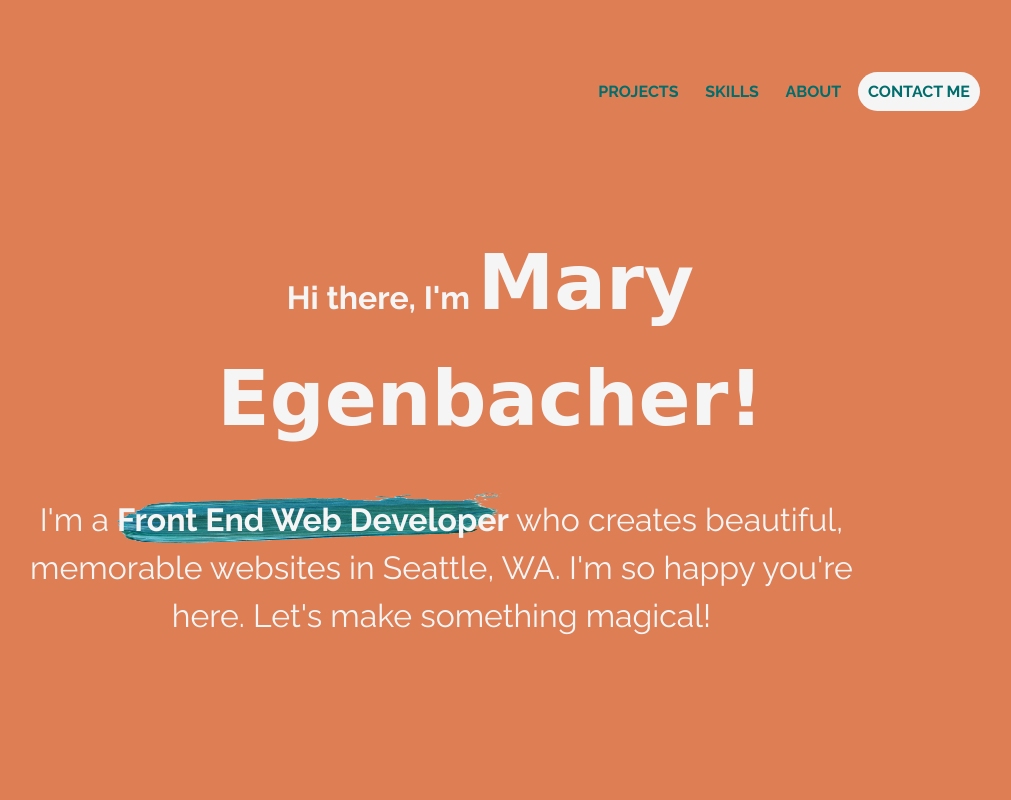
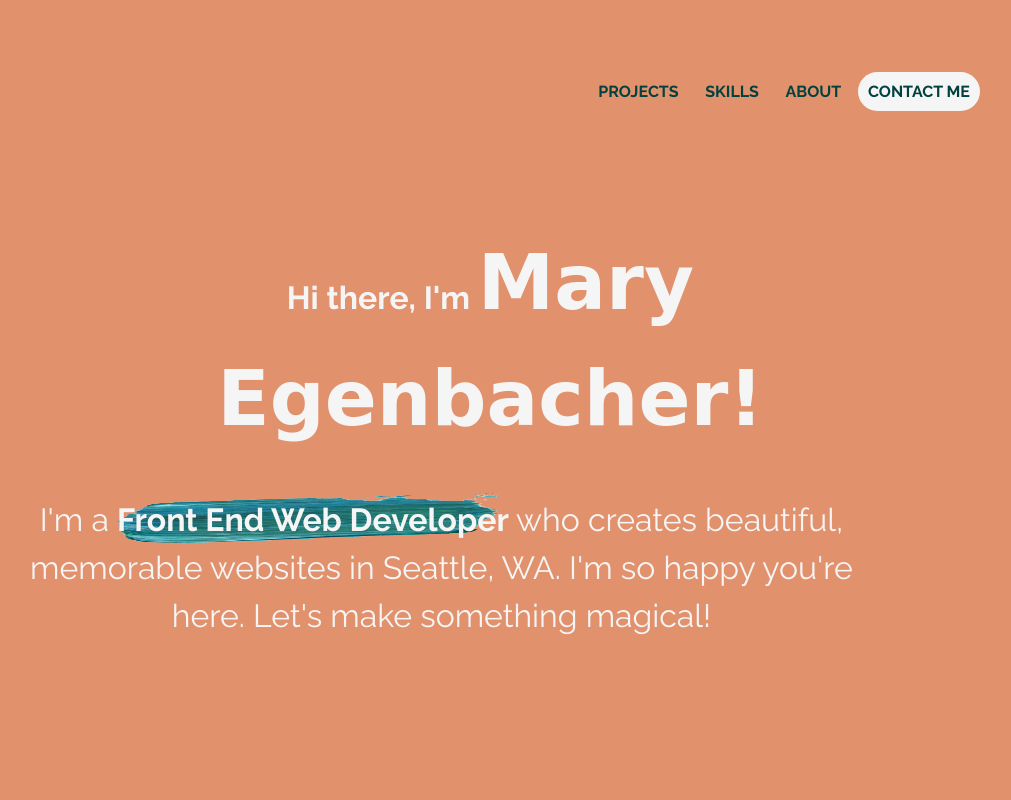
Before and after one commit to megenbacher/mae-coding-portfolio, a website built with Parcel: page index.html in a window 1280 px wide. Shown: the top 800 px of the page, without its empty margins (204-1215 px from the left). Built offline with nearby package versions, Linux system fonts and the light colour scheme; a web font is replaced by a local one.

Commit message:
Updated background colors

```diff
--- a/css/main.css
+++ b/css/main.css
@@ -96,7 +96,7 @@
     font-size: 1em;
     font-family: 'Raleway', sans-serif;
     color: whitesmoke;
-    background-color: #006E6D;
+    background-color: #004240;
     /* Sometimes the default background for a browser isn't exactly white. Adding a default allows more consistency between browsers. */
   }
 
@@ -108,7 +108,7 @@
   }
 
   a {
-    color: #006e6d;
+    color: #004240;
     text-decoration: none;
   }
 
@@ -341,7 +341,7 @@
   /* -------------------- Base Header Styles -------------------- */
 
   header {
-    background-color: #dd7e55;
+    background-color: #e2916d;
   }
 
   header nav ul li {
```
